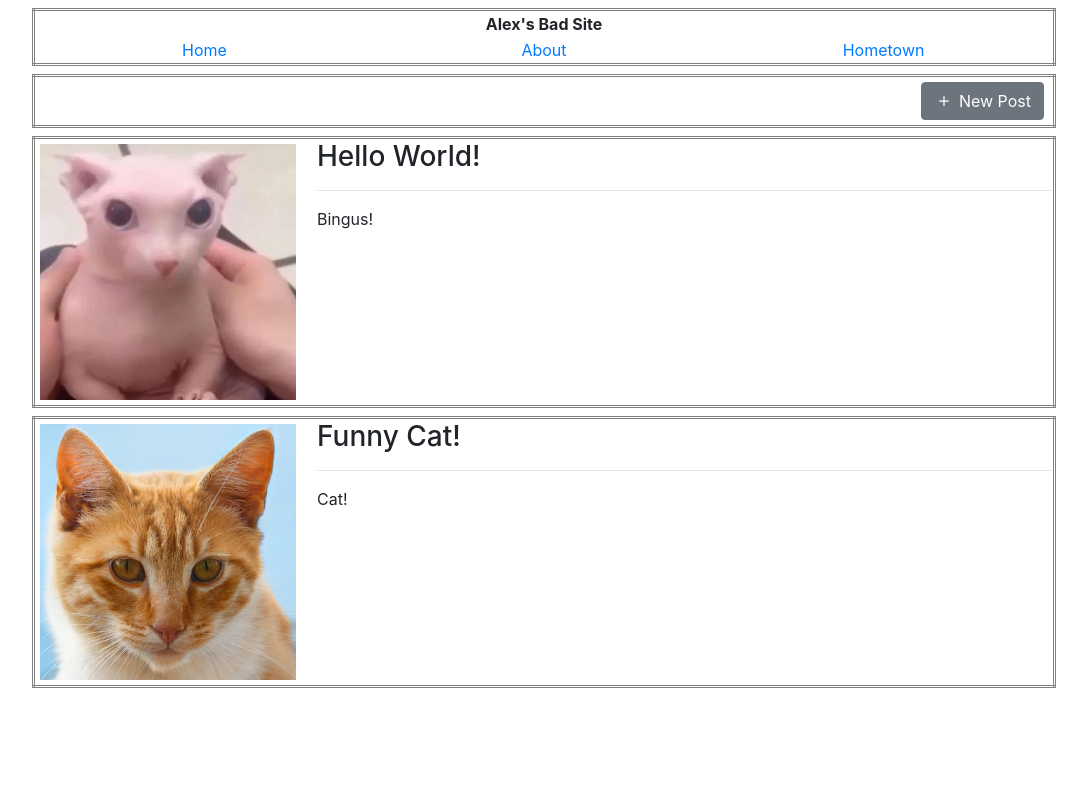
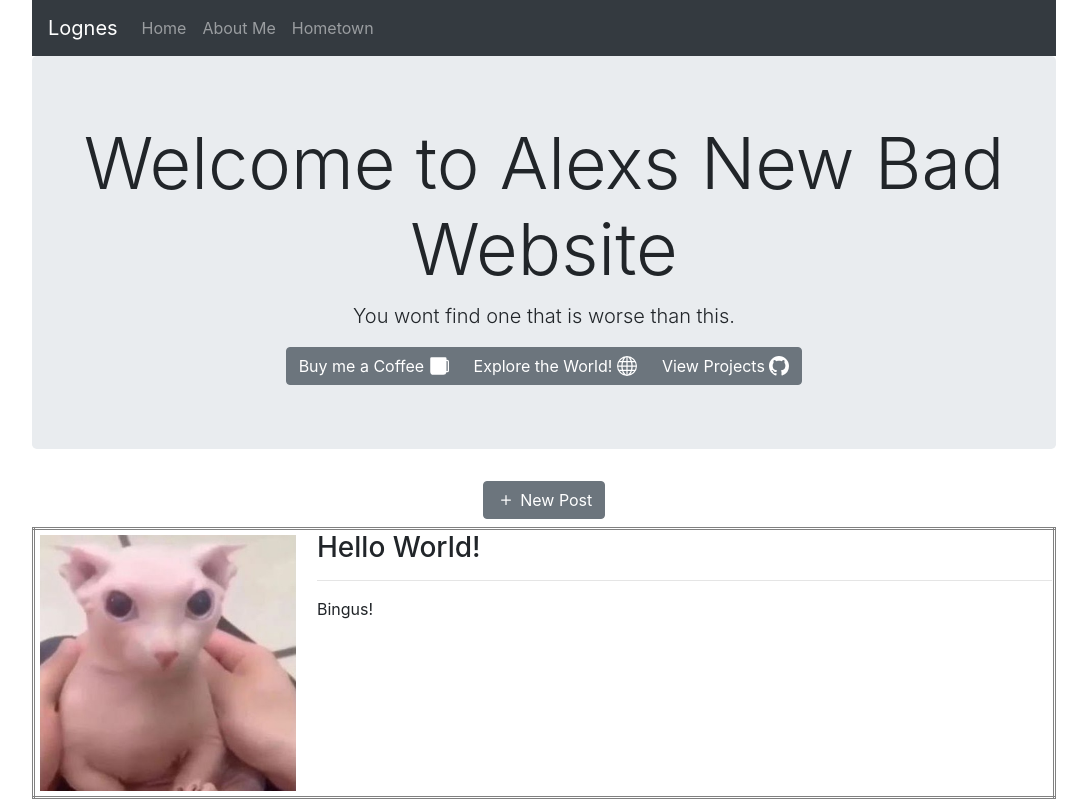
Before and after one commit to l0gnes/learning-vue, a Vue app in the folder learning_vue/: page / in a window 1280 px wide. Shown: the top 800 px of the page, without its empty margins (96-1183 px from the left). Built offline with nearby package versions, Linux system fonts and the light colour scheme.

Commit message:
Jan 22 Merge Upstream

```diff
--- a/learning_vue/public/index.html
+++ b/learning_vue/public/index.html
@@ -1,5 +1,5 @@
 <!DOCTYPE html>
-<html lang="">
+<html lang="en">
   <head>
     <meta charset="utf-8">
     <meta http-equiv="X-UA-Compatible" content="IE=edge">
--- a/learning_vue/src/components/MakeNewPost.vue
+++ b/learning_vue/src/components/MakeNewPost.vue
@@ -1,10 +1,7 @@
 <template>
-    <table>
-        <tr>
-            <td>
-                <b-button v-b-modal.makePostModal id='makePostButton'><b-icon icon='plus'></b-icon> New Post</b-button>
-            </td>
-        </tr>
+    <div>
+
+        <b-button v-b-modal.makePostModal id='makePostButton'><b-icon icon='plus'></b-icon> New Post</b-button>
 
         <b-modal id='makePostModal'
             title="Create a new post!"
@@ -27,6 +24,7 @@
                         type='text'
                         placeholder='Header Text'
                         required
+                        autocomplete="off"
                     ></b-form-input>
                 </b-form-group>
 
@@ -42,13 +40,14 @@
                         type='text'
                         placeholder="Post Content"
                         required
+                        autocomplete="off"
                     ></b-form-textarea>
                 </b-form-group>
 
             </b-form>
 
         </b-modal>
-    </table>
+    </div>
 </template>
 
 <script>
@@ -84,19 +83,3 @@ export default {
     }
 };
 </script>
-
-<style scoped>
-
-table {
-    width: 100%;
-    vertical-align: center;
-    text-align: right;
-    border-style: double;
-    margin-top: 0.5rem;
-}
-
-#makePostButton {
-    margin: 0.25rem 0.5rem;
-}
-
-</style>
--- a/learning_vue/src/components/NavbarComponent.vue
+++ b/learning_vue/src/components/NavbarComponent.vue
@@ -1,22 +1,20 @@
 <template>
-    <table>
-        <tr>
-            <th colspan=3>
-                Alex's Bad Site
-            </th>
-        </tr>
-        <tr>
-            <td>
-                <router-link to="/">Home</router-link>
-            </td>
-            <td>
-                <router-link to="/about">About</router-link>
-            </td>
-            <td>
-                <router-link to="/hometown">Hometown</router-link>
-            </td>
-        </tr>
-    </table>
+
+    <b-navbar toggeable='lg' type='dark' variant="dark">
+        <b-navbar-brand href='#'>Lognes</b-navbar-brand>
+
+        <b-navbar-toggle target="nav-collapse"></b-navbar-toggle>
+
+        <b-collapse id='nav-collapse' is-nav>
+            <b-navbar-nav>
+                <b-nav-item to='' active-class="active">Home</b-nav-item>
+                <b-nav-item to='about' active-class="active">About Me</b-nav-item>
+                <b-nav-item to='hometown' active-class="active">Hometown</b-nav-item>
+            </b-navbar-nav>
+        </b-collapse>
+
+    </b-navbar>
+
 </template>
 
 <script>
--- a/learning_vue/src/views/Home.vue
+++ b/learning_vue/src/views/Home.vue
@@ -1,7 +1,25 @@
 <template>
   <div class='home'>
+    <!--<img alt='Vue logo' src='../assets/logo.png'>-->
+    <b-jumbotron
+      header='Welcome to Alexs New Bad Website'
+      lead='You wont find one that is worse than this.'
+    >
+    <b-button-group>
+      <b-button>
+        Buy me a Coffee <b-icon-cup-fill></b-icon-cup-fill>
+      </b-button>
+      <b-button>
+        Explore the World! <b-icon-globe></b-icon-globe>
+      </b-button>
+      <b-button href='https://github.com/l0gnes'>
+        View Projects <b-icon-github></b-icon-github>
+      </b-button>
+    </b-button-group>
+    </b-jumbotron>
+
     <MakeNewPost/>
-    <!--<img alt='Vue logo' src='../assets/logo.png'>-->
+
     <PostContainer
       v-for='post in posts'
       v-bind:key='post.id'
@@ -35,3 +53,9 @@ export default {
   }
 };
 </script>
+
+<style scoped>
+.jumboButtonGroup {
+  color: blue;
+}
+</style>
```
